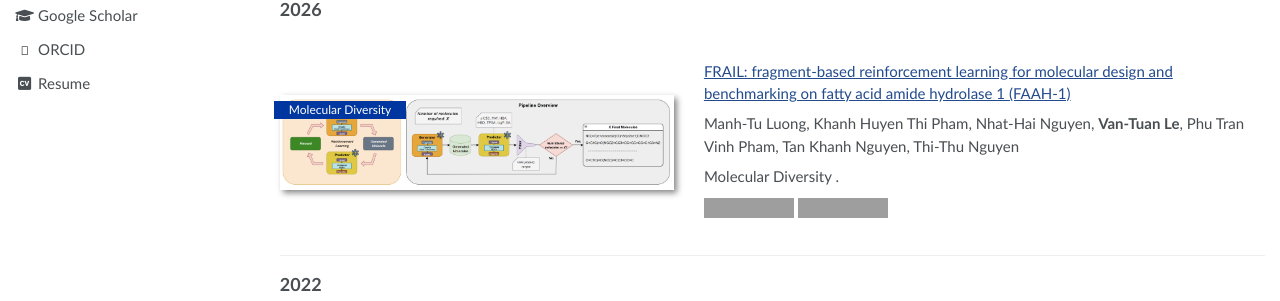
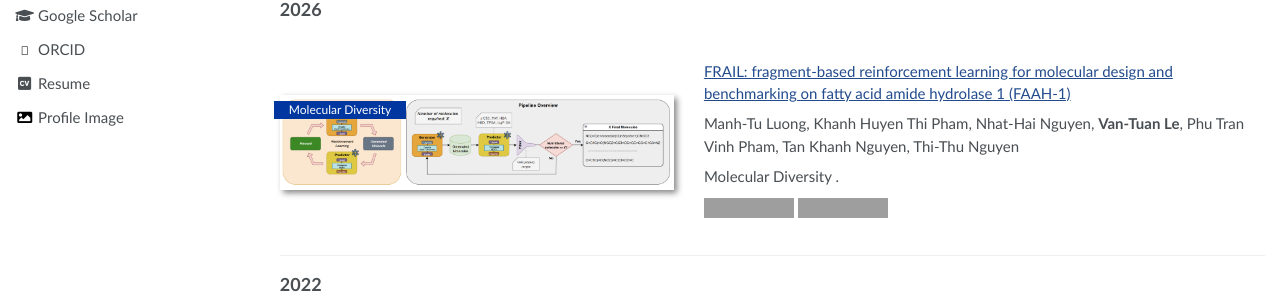
Before and after one commit to lvtuan98/lvtuan98.github.io, a Jekyll site: the page built from _pages/about.md, in a window 1280 px wide. Shown: the part 598-899 px from the top of the page. Built offline with Jekyll 4.4.1, drawn with Linux system fonts in a browser that asks for light colours; some web fonts are replaced; a style sheet for code colours, icons or effects is not loaded; grey boxes are pictures that could not be loaded.

Commit message:
update: new cv

```diff
--- a/_config.yml
+++ b/_config.yml
@@ -58,7 +58,7 @@
   xing             :
   youtube          :
   wikipedia        :
-  cv               : "resume/Van Tuan LE - PhD CV.pdf"
+  cv               : "resume/TuanLe_CV.pdf"
 
 
 # Reading Files
--- a/_includes/author-profile.html
+++ b/_includes/author-profile.html
@@ -6,7 +6,7 @@
 
   <div class="author__avatar">
     {% if author.profile_image %}
-      <a href="{{ author.profile_image }}" target="_blank">
+      <a href="{{ author.profile_image | absolute_url }}" target="_blank">
         <img src="{{ author.avatar }}" class="author__avatar" alt="{{ author.name }}" title="Click to view full profile image">
       </a>
     {% else %}
@@ -127,6 +127,9 @@
       {% if author.cv %}
         <li><a href="{{ author.cv }}"><i class="ai ai-cv-square ai-fw" aria-hidden="true"></i> Resume</a></li>
       {% endif %}
+      {% if author.profile_image %}
+        <li><a href="{{ author.profile_image | absolute_url }}" target="_blank"><i class="fa fa-fw fa-image" aria-hidden="true"></i> Profile Image</a></li>
+      {% endif %}
     </ul>
       <div class="author__urls_sm">
       {% if author.uri %}
```
Also changed, not shown: 1 other file.
